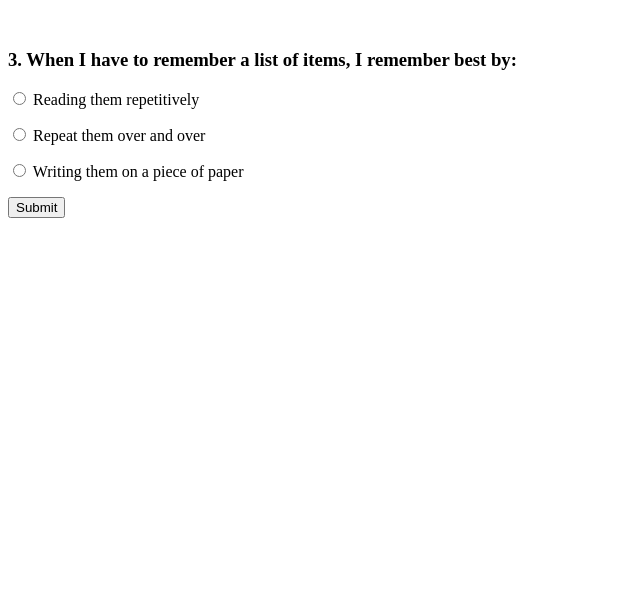
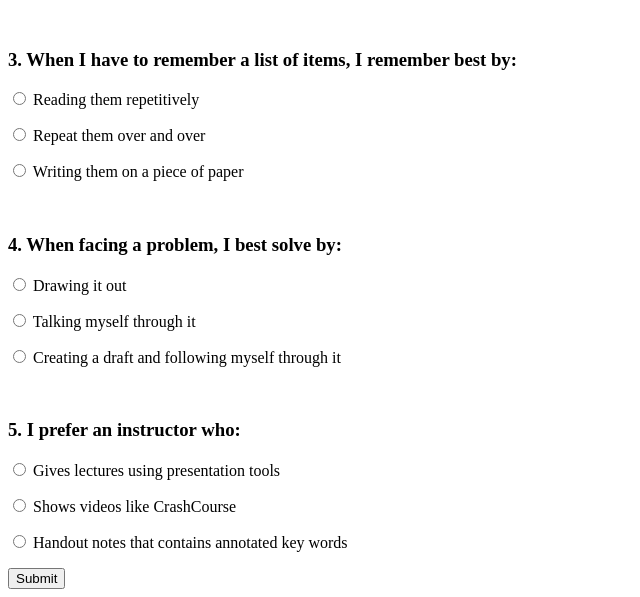
Before and after one commit to jcderry5/shared, a Python web app: template templates/quiz.html in a window 1280 px wide. Shown: the part 367-964 px from the top of the page, without its empty margins (0-640 px from the left). Before the commit the page ends 585 px from the top, so only its background shows below. Run offline with Jinja, Linux system fonts and the light colour scheme; the template is opened without the code that fills it, so the values that code supplies are empty.

Commit message:
Quiz rough draft done

```diff
--- a/templates/quiz.html
+++ b/templates/quiz.html
@@ -48,6 +48,34 @@
           <label for="q-3r">Writing them on a piece of paper</label></p>
     </div>
 
+    <div class="quiz_ques">
+      <br>
+        <h3> 4. When facing a problem, I best solve by:  </h3>
+        <!-- v = visual  -->
+        <p><input id="q-4v" name="q-4" type="radio" value="v" />
+          <label for="q-4v">Drawing it out</label></p>
+        <!-- a = lecture/auditory -->
+        <p><input id="q-4a" name="q-4" type="radio" value="a" />
+          <label for="q-4a">Talking myself through it</label></p>
+        <!-- r = reading/writing -->
+        <p><input id="q-4r" name="q-4" type="radio" value="r" />
+          <label for="q-4r">Creating a draft and following myself through it</label></p>
+    </div>
+
+    <div class="quiz_ques">
+      <br>
+        <h3> 5. I prefer an instructor who:  </h3>
+        <!-- v = visual  -->
+        <p><input id="q-5v" name="q-5" type="radio" value="v" />
+          <label for="q-5v">Gives lectures using presentation tools</label></p>
+        <!-- a = lecture/auditory -->
+        <p><input id="q-5a" name="q-5" type="radio" value="a" />
+          <label for="q-5a">Shows videos like CrashCourse</label></p>
+        <!-- r = reading/writing -->
+        <p><input id="q-5r" name="q-5" type="radio" value="r" />
+          <label for="q-5r">Handout notes that contains annotated key words</label></p>
+    </div>
+
     <input type="submit" value="Submit">
 
   </body>
```
